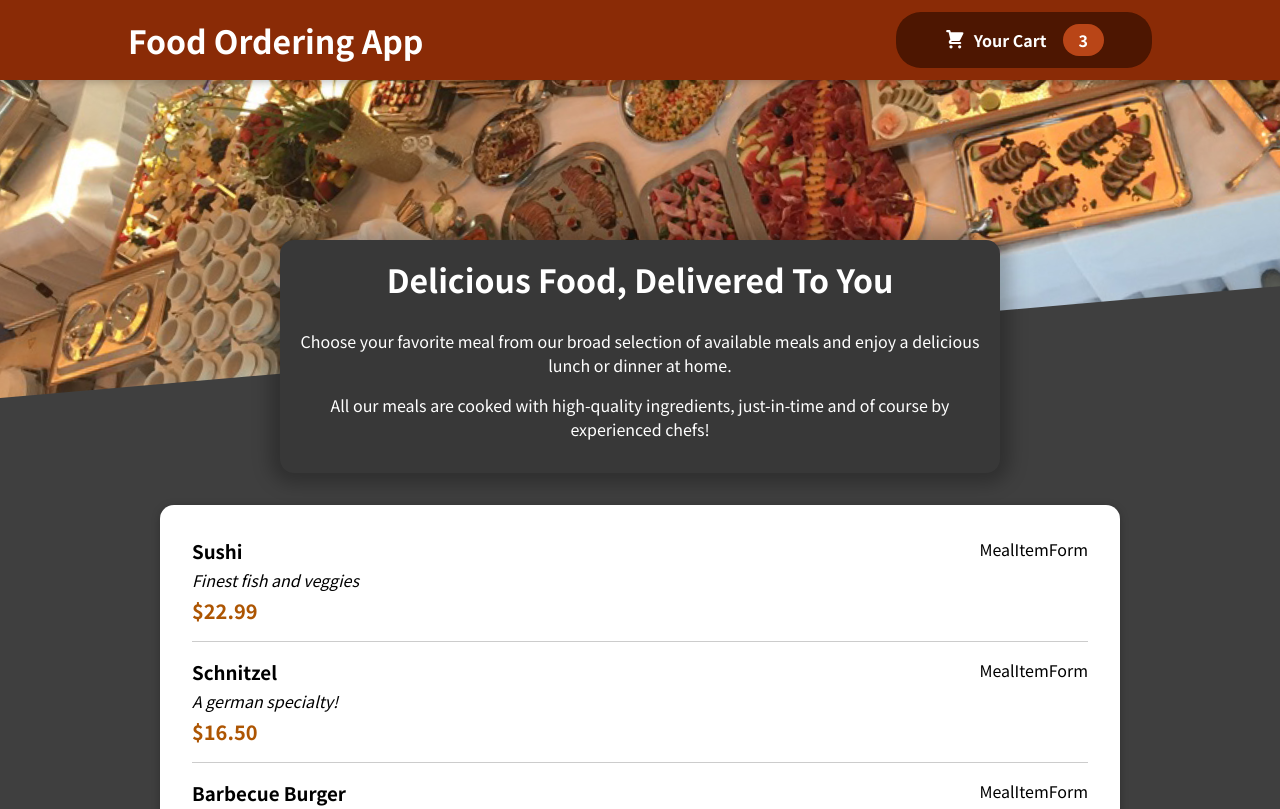
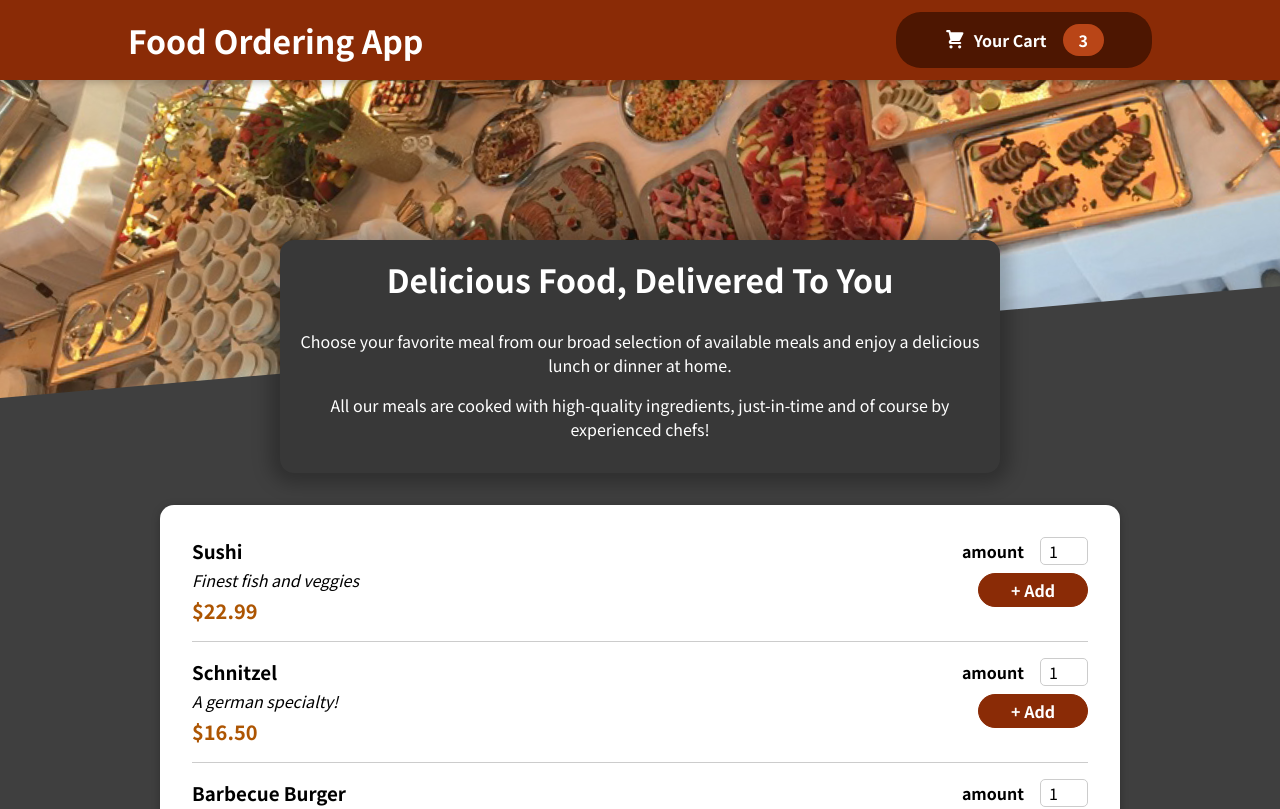
Before and after one commit to jxu710/React-food-app, a JavaScript app: page / in a window 1280 px wide. Shown: the top 809 px of the page. Built offline with nearby package versions, Linux system fonts and the light colour scheme.

Commit message:
Add MealitemForm component & Input component

```diff
--- a/src/components/Meals/MealItem/MealItemForm.js
+++ b/src/components/Meals/MealItem/MealItemForm.js
@@ -1,5 +1,22 @@
-const MealItemForm = () => {
-  return <div>MealItemForm</div>;
+import classes from "./MealItemForm.module.css";
+import Input from "../../UI/Input";
+const MealItemForm = (props) => {
+  return (
+    <form className={classes.form}>
+      <Input
+        label="amount"
+        input={{
+          id: "amount",
+          type: "number",
+          min: "1",
+          max: "5",
+          step: "1",
+          defaultValue: "1",
+        }}
+      />
+      <button>+ Add</button>
+    </form>
+  );
 };
 
 export default MealItemForm;
--- /dev/null
+++ b/src/components/Meals/MealItem/MealItemForm.module.css
@@ -0,0 +1,20 @@
+.form {
+    text-align: right;
+  }
+
+  .form button {
+    font: inherit;
+    cursor: pointer;
+    background-color: #8a2b06;
+    border: 1px solid #8a2b06;
+    color: white;
+    padding: 0.25rem 2rem;
+    border-radius: 20px;
+    font-weight: bold;
+  }
+
+  .form button:hover,
+  .form button:active {
+    background-color: #641e03;
+    border-color: #641e03;
+  }
--- /dev/null
+++ b/src/components/UI/Input.js
@@ -0,0 +1,12 @@
+import classes from "./Input.module.css";
+
+const Input = (props) => {
+  return (
+    <div className={classes.input}>
+      <label htmlFor={props.input.id}>{props.label}</label>
+      <input {...props.input} />
+    </div>
+  );
+};
+
+export default Input;
--- /dev/null
+++ b/src/components/UI/Input.module.css
@@ -0,0 +1,18 @@
+.input {
+    display: flex;
+    align-items: center;
+    margin-bottom: 0.5rem;
+  }
+
+  .input label {
+    font-weight: bold;
+    margin-right: 1rem;
+  }
+
+  .input input {
+    width: 3rem;
+    border-radius: 5px;
+    border: 1px solid #ccc;
+    font: inherit;
+    padding-left: 0.5rem;
+  }
```
